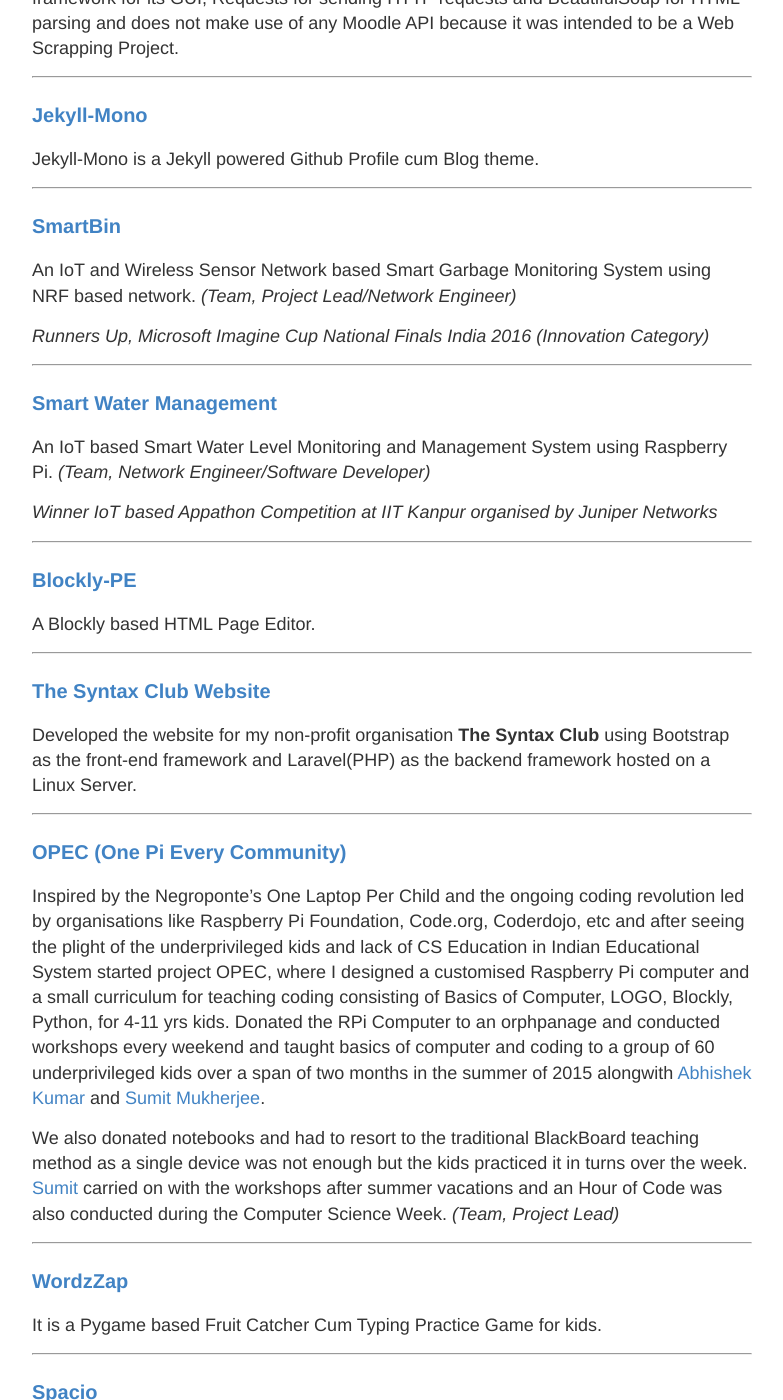
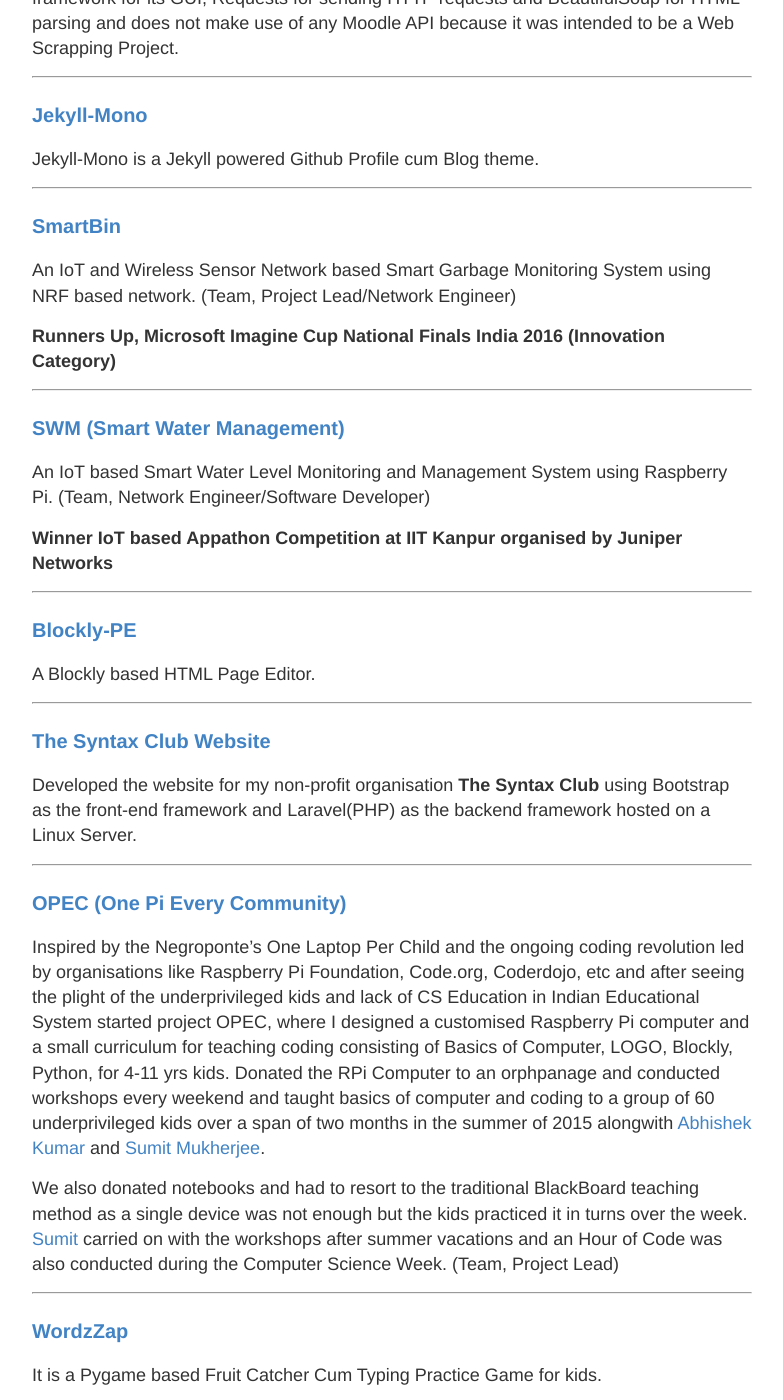
Before and after one commit to AkshayAgarwal007/Jekyll-Theme, a Jekyll site: the page built from projects.md, in a window 1280 px wide and 1400 px high, scrolled down 1196 px. Shown: the whole window, without its empty margins (248-1031 px from the left). Built offline with Jekyll 4.4.1, drawn with Linux system fonts in a browser that asks for light colours; some of the changed text lies outside the part shown.

Commit message:
about and projects page updated

```diff
--- a/projects.md
+++ b/projects.md
@@ -4,13 +4,13 @@ title: Projects
 permalink: /projects/
 ---
 ### [TuxMania](https://github.com/tux4kids/tuxmania)
-Tuxmania is a 2D Math Drill and Vocabulary/Typing enhancement game based on Phaser. *(Current, Tux4kids)*
+Tuxmania is a 2D Math Drill and Vocabulary/Typing enhancement game based on Phaser. (Current, Tux4kids)
 
 ***
 
 ### [Project Dranzer]("#")
 
-(*Current*)
+(Current)
 
 ***
 
@@ -26,18 +26,18 @@ Jekyll-Mono is a Jekyll powered Github Profile cum Blog theme.
 
 ***
 
-### [SmartBin]("#")
+### [SmartBin]("https://news.microsoft.com/en-in/microsoft-announces-india-winners-of-the-14th-edition-of-imagine-cup/#sm.00008z5pm019sbdazyadt8jlmmj73")
 An IoT and Wireless Sensor Network based Smart Garbage Monitoring System using NRF based network.
-*(Team, Project Lead/Network Engineer)*
+(Team, Project Lead/Network Engineer)
 
-*Runners Up, Microsoft Imagine Cup National Finals India 2016 (Innovation Category)*
+**Runners Up, Microsoft Imagine Cup National Finals India 2016 (Innovation Category)**
 
 ***
 
-### [Smart Water Management]("#")
-An IoT based Smart Water Level Monitoring and Management System using Raspberry Pi. *(Team, Network Engineer/Software Developer)*
+### [SWM (Smart Water Management)]("#")
+An IoT based Smart Water Level Monitoring and Management System using Raspberry Pi. (Team, Network Engineer/Software Developer)
 
-*Winner IoT based Appathon Competition at IIT Kanpur organised by Juniper Networks*
+**Winner IoT based Appathon Competition at IIT Kanpur organised by Juniper Networks**
 
 ***
 
@@ -54,7 +54,7 @@ Developed the website for my non-profit organisation **The Syntax Club** using B
 ### [ OPEC (One Pi Every Community) ]("")
 Inspired by the Negroponte's One Laptop Per Child and the ongoing coding revolution led by organisations like Raspberry Pi Foundation, Code.org, Coderdojo, etc and after seeing the plight of the underprivileged kids and lack of CS Education in Indian Educational System started project OPEC, where I designed a customised Raspberry Pi computer and a small curriculum for teaching coding consisting of Basics of Computer, LOGO, Blockly, Python, for 4-11 yrs kids. Donated the RPi Computer to an orphpanage and conducted workshops every weekend and taught basics of computer and coding to a group of 60 underprivileged kids over a span of two months in the summer of 2015 alongwith [Abhishek Kumar]() and [Sumit Mukherjee]().
 
-We also donated notebooks and had to resort to the traditional BlackBoard teaching method as a single device was not enough but the kids practiced it in turns over the week. [Sumit]("") carried on with the workshops after summer vacations and an Hour of Code was also conducted during the Computer Science Week. *(Team, Project Lead)*
+We also donated notebooks and had to resort to the traditional BlackBoard teaching method as a single device was not enough but the kids practiced it in turns over the week. [Sumit]("") carried on with the workshops after summer vacations and an Hour of Code was also conducted during the Computer Science Week. (Team, Project Lead)
 
 ***
 
```
Also changed, not shown: about.md (+8 -7 lines).
